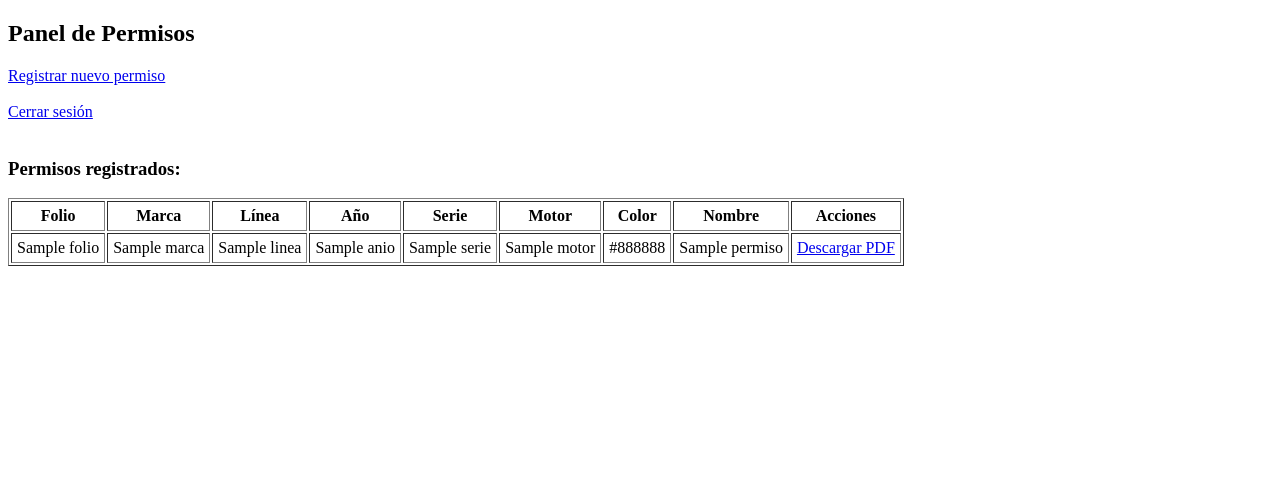
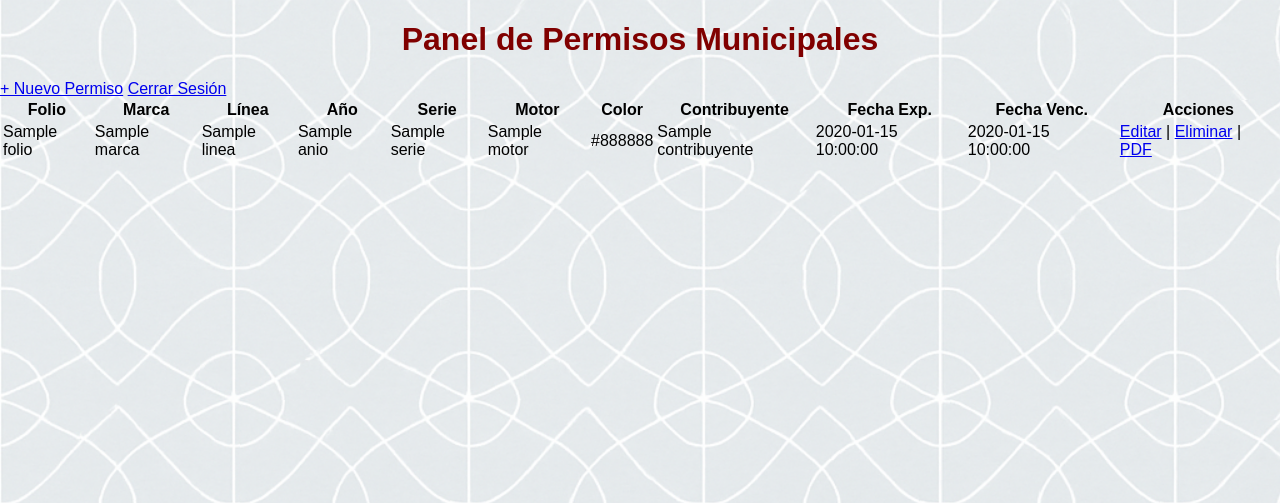
Before and after one commit to Gsr1989/Guerrero, a Flask app: template templates/panel_guerrero.html in a window 1280 px wide. Shown: the top 503 px of the page. Run offline with Flask 3, Linux system fonts and the light colour scheme; the template is opened without the code that fills it: most values are stand-ins (such as "Sample title", 1, 10 or a date in 2020).

Commit message:
Update panel_guerrero.html

```diff
--- a/templates/panel_guerrero.html
+++ b/templates/panel_guerrero.html
@@ -2,19 +2,19 @@
 <html lang="es">
 <head>
     <meta charset="UTF-8">
-    <title>Panel de Permisos - Guerrero</title>
+    <title>Panel de Permisos</title>
     <meta name="viewport" content="width=device-width, initial-scale=1">
+    <link rel="stylesheet" href="{{ url_for('static', filename='css/style.css') }}">
 </head>
-<body>
-    <h2>Panel de Permisos</h2>
-
-    <a href="{{ url_for('formulario_guerrero') }}">Registrar nuevo permiso</a><br><br>
-    <a href="{{ url_for('cerrar_sesion') }}">Cerrar sesión</a><br><br>
-
-    <h3>Permisos registrados:</h3>
-
-    {% if permisos %}
-    <table border="1" cellpadding="5">
+<body style="background-image: url('{{ url_for('static', filename='img/fondo_grecas.png') }}'); background-size: cover;">
+<header class="header">
+    <h1>Panel de Permisos Municipales</h1>
+</header>
+<div class="actions">
+    <a href="{{ url_for('formulario_guerrero') }}">+ Nuevo Permiso</a>
+    <a href="{{ url_for('logout') }}" class="logout">Cerrar Sesión</a>
+</div>
+<table>
     <thead>
         <tr>
             <th>Folio</th>
@@ -24,7 +24,9 @@
             <th>Serie</th>
             <th>Motor</th>
             <th>Color</th>
-                <th>Nombre</th>
+            <th>Contribuyente</th>
+            <th>Fecha Exp.</th>
+            <th>Fecha Venc.</th>
             <th>Acciones</th>
         </tr>
     </thead>
@@ -38,16 +40,20 @@
             <td>{{ permiso.serie }}</td>
             <td>{{ permiso.motor }}</td>
             <td>{{ permiso.color }}</td>
-                <td>{{ permiso.nombre }}</td>
+            <td>{{ permiso.contribuyente }}</td>
+            <td>{{ permiso.fecha_expedicion }}</td>
+            <td>{{ permiso.fecha_vencimiento }}</td>
             <td>
-                    <a href="{{ url_for('descargar', folio=permiso.folio) }}">Descargar PDF</a>
+                <a href="{{ url_for('editar_guerrero', folio=permiso.folio) }}">Editar</a> |
+                <a href="{{ url_for('eliminar_guerrero', folio=permiso.folio) }}">Eliminar</a> |
+                <a href="{{ url_for('descargar_guerrero', folio=permiso.folio) }}">PDF</a>
             </td>
         </tr>
         {% endfor %}
+        {% if permisos|length == 0 %}
+        <tr><td colspan="11" style="text-align:center;">No hay permisos registrados.</td></tr>
+        {% endif %}
     </tbody>
 </table>
-    {% else %}
-    <p>No hay permisos registrados todavía.</p>
-    {% endif %}
 </body>
 </html>
```
Lines whose indentation alone changed are shown as unchanged.
